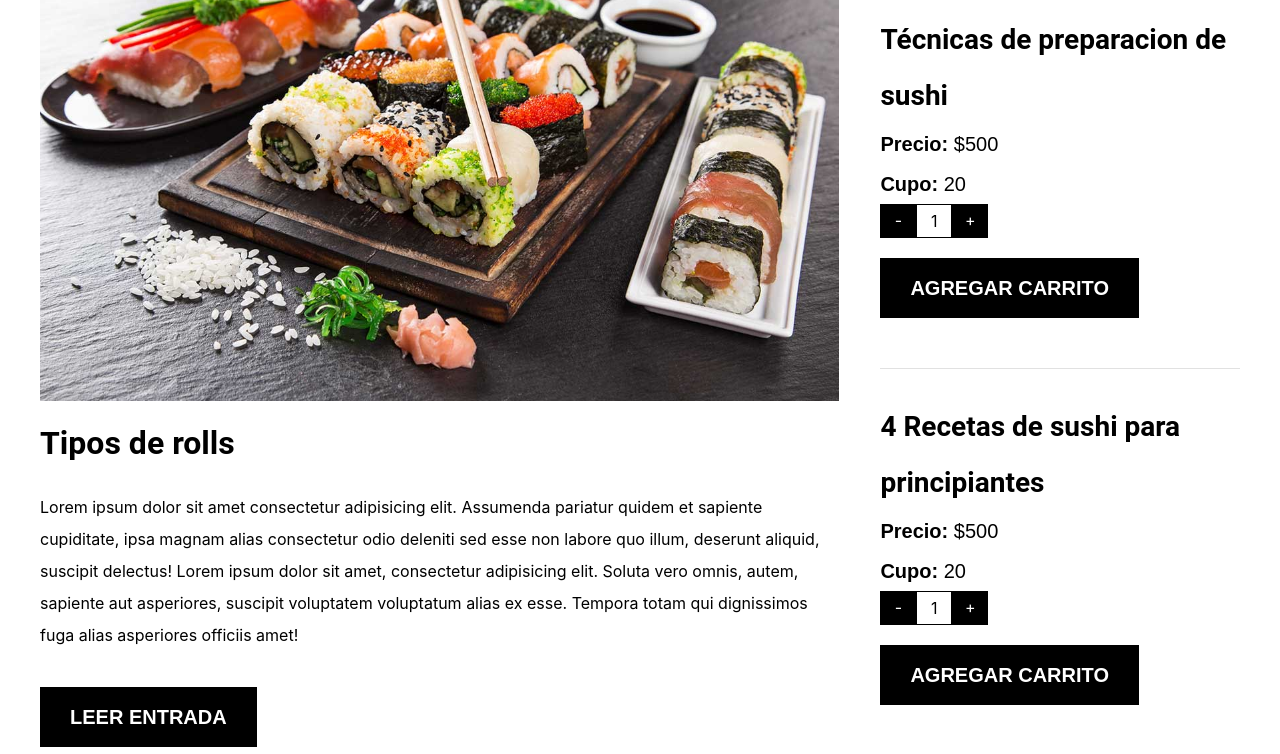
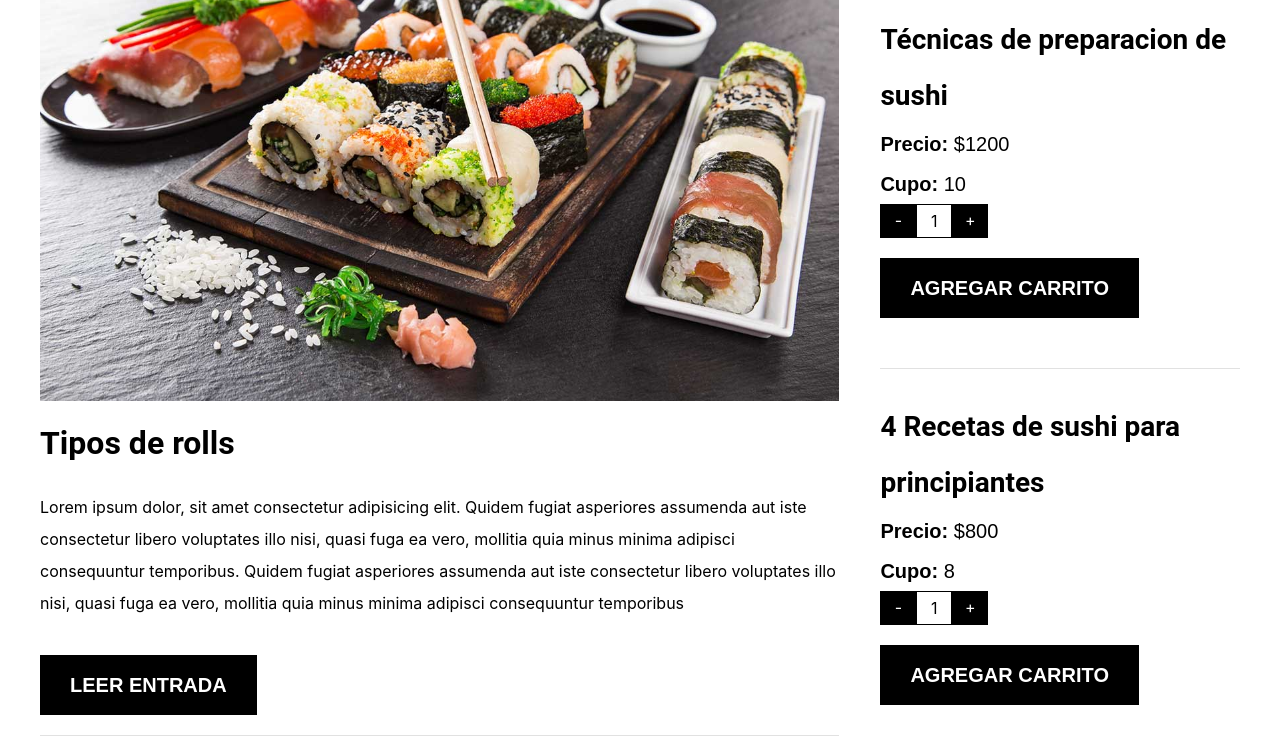
Before and after one commit to estebanmavarezb/react-app, a React (Create React App) app: page / in a window 1280 px wide. Shown: the part 780-1534 px from the top of the page. Built offline with nearby package versions, Linux system fonts and the light colour scheme.

Commit message:
arreglo de productos y blog

```diff
--- a/src/components/aside/index.jsx
+++ b/src/components/aside/index.jsx
@@ -1,16 +1,15 @@
 import ItemCourseComponent from '../cursos'
 import './aside.css'
 
-function AsideComponent() {
+function AsideComponent({product}) {
     return (
         <aside className="cursos">
             <h2>Nuestros Cursos y Talleres</h2>
 
             <ul className="cursos-lista">
-                <ItemCourseComponent titulo="Técnicas de preparacion de sushi"/>
-                <ItemCourseComponent titulo="4 Recetas de sushi para principiantes"/>
-                <ItemCourseComponent titulo="La historia del sushi"/>
-
+                {product.map (prod => (
+                    <ItemCourseComponent prod={prod}/>
+                ))}
             </ul>
         </aside>
     )
--- a/src/components/contenidoblog/index.jsx
+++ b/src/components/contenidoblog/index.jsx
@@ -1,18 +1,15 @@
-import image from '../../img/sushi-main.jpg';
+
 import BtnInfoComponent from '../btninfo/index';
 
-function ItemBlogContainer({titulo}) {
+function ItemBlogContainer({entry}) {
     return(
         <article className="entrada-blog">
                 <div className="imagen">
-                    <img src={image} alt="imagen blog"/>
+                    <img src={require(`../../img/${entry.img}`).default} alt="imagen blog"/>
                 </div>
                 <div className="contenido-blog">
-                    <h3 className="no-margin">{titulo}</h3>
-                    <p>Lorem ipsum dolor sit amet consectetur adipisicing elit. Assumenda pariatur quidem et sapiente cupiditate,
-                    ipsa magnam alias consectetur odio deleniti sed esse non labore quo illum, deserunt aliquid, suscipit delectus!
-                    Lorem ipsum dolor sit amet, consectetur adipisicing elit. Soluta vero omnis, autem, sapiente aut asperiores, suscipit voluptatem voluptatum alias ex esse.
-                    Tempora totam qui dignissimos fuga alias asperiores officiis amet!</p>
+                    <h3 className="no-margin">{entry.name}</h3>
+                    <p>{entry.description}</p>
                     <BtnInfoComponent />
                 </div>
             </article>
--- a/src/components/cursos/index.jsx
+++ b/src/components/cursos/index.jsx
@@ -1,12 +1,12 @@
 import BtnAddCart from "../btncart";
 import ContadorComponent from "../contador";
 
-function ItemCourseComponent({titulo}) {
+function ItemCourseComponent({prod}) {
     return (
         <li className="curso">
-            <h4 className="no-margin">{titulo}</h4>
-            <p className="no-margin">Precio: <span>$500</span></p>
-            <p className="no-margin">Cupo: <span>20</span></p>
+            <h4 className="no-margin">{prod.name}</h4>
+            <p className="no-margin">Precio: <span>${prod.price}</span></p>
+            <p className="no-margin">Cupo: <span>{prod.cupo}</span></p>
             <ContadorComponent />
             <BtnAddCart />
         </li>
--- a/src/components/firstcontent/mainContent.jsx
+++ b/src/components/firstcontent/mainContent.jsx
@@ -1,12 +1,31 @@
 import './mainContent.css'
-import MainComponent from '../main'
-import AsideComponent from '../aside'
+import React, {useEffect, useState} from 'react';
+import fileBlog from '../../jsonDB/dataBlog.json';
+import fileProduct from '../../jsonDB/product.json';
+import MainComponent from '../main';
+import AsideComponent from '../aside';
 
 function MainContentComponents() {
+
+    const [blog, setBlog] = useState([]);
+    const [product, setProduct] = useState([]);
+
+    function getData(data) {
+        return new Promise((resolve, reject) =>{
+            setTimeout(() => {
+                resolve(data)
+            }, 2000)
+        })
+    }
+
+    useEffect(() => {
+        getData(fileBlog).then(result => setBlog(result));
+        getData(fileProduct).then(result => setProduct(result));
+    })
     return (
         <div className="contenido-principal contenedor">
-            <MainComponent />
-            <AsideComponent />
+            <MainComponent blog={blog}/>
+            <AsideComponent product={product}/>
         </div>
     )
 }
--- a/src/components/main/index.jsx
+++ b/src/components/main/index.jsx
@@ -1,13 +1,17 @@
 import './main.css'
 import ItemBlogContainer from '../contenidoblog'
 
-function MainComponent() {
+function MainComponent({blog}) {
+
+
     return (
+
+
         <main className="blog">
             <h2>Nuestro Blog</h2>
-            <ItemBlogContainer titulo="Tipos de rolls"/>
-            <ItemBlogContainer titulo="3 Deliciosas recetas para sushi vegano"/>
-            <ItemBlogContainer titulo="Beneficios del pescado"/>
+            {blog.map(entry => (
+                <ItemBlogContainer entry={entry}/>
+            ))}
         </main>
     );
 }
--- /dev/null
+++ b/src/jsonDB/dataBlog.json
@@ -0,0 +1,21 @@
+[
+    {
+        "id": 1,
+        "img": "sushi-main.jpg",
+        "name": "Tipos de rolls",
+        "description": "Lorem ipsum dolor, sit amet consectetur adipisicing elit. Quidem fugiat asperiores assumenda aut iste consectetur libero voluptates illo nisi, quasi fuga ea vero, mollitia quia minus minima adipisci consequuntur temporibus. Quidem fugiat asperiores assumenda aut iste consectetur libero voluptates illo nisi, quasi fuga ea vero, mollitia quia minus minima adipisci consequuntur temporibus"
+    },
+    {
+        "id": 2,
+        "img": "sushi-main.jpg",
+        "name": "3 Deliciosas recetas para sushi vegano",
+        "description": "Lorem ipsum dolor, sit amet consectetur adipisicing elit. Quidem fugiat asperiores assumenda aut iste consectetur libero voluptates illo nisi, quasi fuga ea vero, mollitia quia minus minima adipisci consequuntur temporibus. Quidem fugiat asperiores assumenda aut iste consectetur libero voluptates illo nisi, quasi fuga ea vero, mollitia quia minus minima adipisci consequuntur temporibus"
+    },
+    {
+        "id": 3,
+        "img": "sushi-main.jpg",
+        "name": "Beneficios del pescado",
+        "description": "Lorem ipsum dolor, sit amet consectetur adipisicing elit. Quidem fugiat asperiores assumenda aut iste consectetur libero voluptates illo nisi, quasi fuga ea vero, mollitia quia minus minima adipisci consequuntur temporibus. Quidem fugiat asperiores assumenda aut iste consectetur libero voluptates illo nisi, quasi fuga ea vero, mollitia quia minus minima adipisci consequuntur temporibus"
+    }
+
+]
--- /dev/null
+++ b/src/jsonDB/product.json
@@ -0,0 +1,27 @@
+[
+    {
+        "id": 1,
+        "img": "sushi-main.jpg",
+        "name": "Técnicas de preparacion de sushi",
+        "price": 1200,
+        "cupo": 10,
+        "description": "Lorem ipsum dolor, sit amet consectetur adipisicing elit. Quidem fugiat asperiores assumenda aut iste consectetur libero voluptates illo nisi, quasi fuga ea vero, mollitia quia minus minima adipisci consequuntur temporibus. Quidem fugiat asperiores assumenda aut iste consectetur libero voluptates illo nisi, quasi fuga ea vero, mollitia quia minus minima adipisci consequuntur temporibus"
+    },
+    {
+        "id": 2,
+        "img": "sushi-main.jpg",
+        "name": "4 Recetas de sushi para principiantes",
+        "price": 800,
+        "cupo": 8,
+        "description": "Lorem ipsum dolor, sit amet consectetur adipisicing elit. Quidem fugiat asperiores assumenda aut iste consectetur libero voluptates illo nisi, quasi fuga ea vero, mollitia quia minus minima adipisci consequuntur temporibus. Quidem fugiat asperiores assumenda aut iste consectetur libero voluptates illo nisi, quasi fuga ea vero, mollitia quia minus minima adipisci consequuntur temporibus"
+    },
+    {
+        "id": 3,
+        "img": "sushi-main.jpg",
+        "name": "La historia del sushi",
+        "price": 500,
+        "cupo": 20,
+        "description": "Lorem ipsum dolor, sit amet consectetur adipisicing elit. Quidem fugiat asperiores assumenda aut iste consectetur libero voluptates illo nisi, quasi fuga ea vero, mollitia quia minus minima adipisci consequuntur temporibus. Quidem fugiat asperiores assumenda aut iste consectetur libero voluptates illo nisi, quasi fuga ea vero, mollitia quia minus minima adipisci consequuntur temporibus"
+    }
+
+]
```
Also changed, not shown: 1 other file (tests, documents, lock files or other folders).
